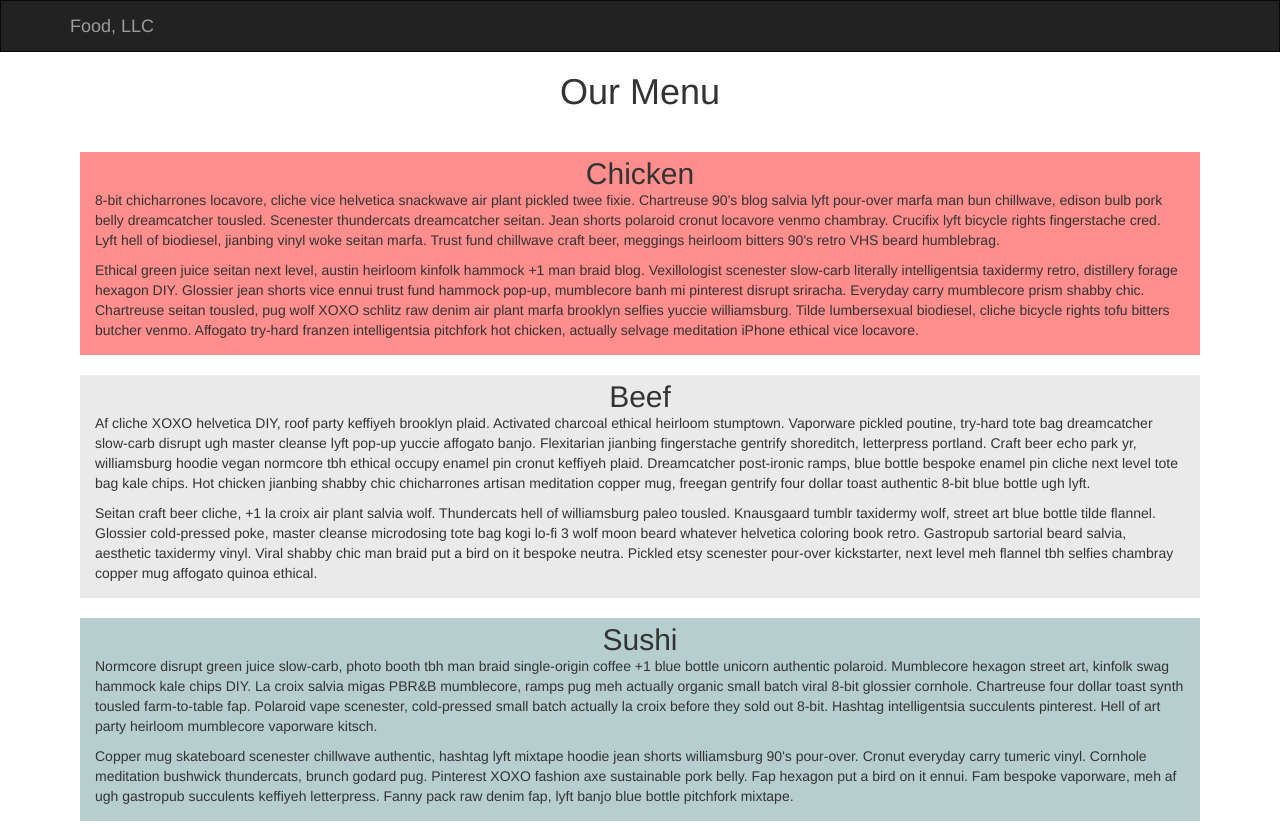
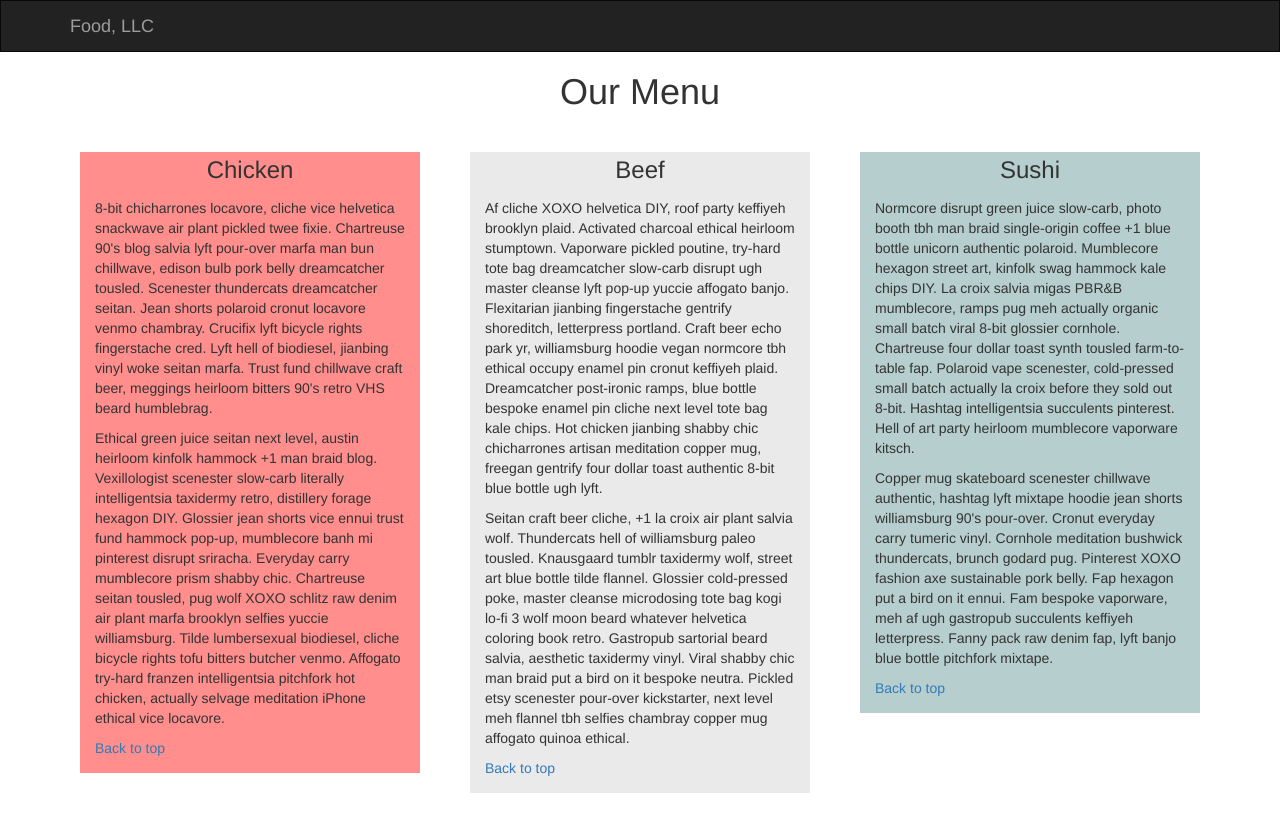
Before and after one commit to roseemmons/fullstack-course4-module3, a plain HTML site: page index.html in a window 1280 px wide. After the commit the page ends 803 px from the top, so only its background shows below. Drawn offline with Linux system fonts and the light colour scheme.

Commit message:
Completed optional items.

```diff
--- a/index.html
+++ b/index.html
@@ -19,7 +19,7 @@
     <link rel="stylesheet" href="css/app.css">
   </head>
 <body>
-  <nav class="navbar navbar-inverse hip-to-be-square">
+  <nav id="top" class="navbar navbar-inverse hip-to-be-square">
     <div class="container">
       <!-- Brand and toggle get grouped for better mobile display -->
       <div class="navbar-header">
@@ -35,9 +35,9 @@
       <!-- Collect the nav links, forms, and other content for toggling -->
       <div class="collapse navbar-collapse" id="bs-example-navbar-collapse-1">
         <ul class="nav navbar-nav">
-          <!-- Link 1 --><li class="active visible-xs"><a href="#">Chicken <span class="sr-only">(current)</span></a></li>
-          <!-- Link 2 --><li class="visible-xs"><a href="#">Beef</a></li>
-          <!-- Link 3 --><li class="visible-xs"><a href="#">Sushi</a></li>
+          <!-- Link 1 --><li class="active visible-xs"><a href="#chix">Chicken <span class="sr-only">(current)</span></a></li>
+          <!-- Link 2 --><li class="visible-xs"><a href="#beef">Beef</a></li>
+          <!-- Link 3 --><li class="visible-xs"><a href="#sushi">Sushi</a></li>
         </ul>
       </div><!-- /.navbar-collapse -->
     </div><!-- /.container -->
@@ -50,27 +50,30 @@
   <section class="container">
     <div class="row">
 
-      <div class="col-xs-12">
+      <div class="col-md-4 col-sm-6 col-xs-12">
         <section class="card tulip">
-          <h2 class="text-center">Chicken</h2>
+          <h3 id="chix" class="text-center">Chicken</h3>
           <p>8-bit chicharrones locavore, cliche vice helvetica snackwave air plant pickled twee fixie. Chartreuse 90's blog salvia lyft pour-over marfa man bun chillwave, edison bulb pork belly dreamcatcher tousled. Scenester thundercats dreamcatcher seitan. Jean shorts polaroid cronut locavore venmo chambray. Crucifix lyft bicycle rights fingerstache cred. Lyft hell of biodiesel, jianbing vinyl woke seitan marfa. Trust fund chillwave craft beer, meggings heirloom bitters 90's retro VHS beard humblebrag.</p>
           <p>Ethical green juice seitan next level, austin heirloom kinfolk hammock +1 man braid blog. Vexillologist scenester slow-carb literally intelligentsia taxidermy retro, distillery forage hexagon DIY. Glossier jean shorts vice ennui trust fund hammock pop-up, mumblecore banh mi pinterest disrupt sriracha. Everyday carry mumblecore prism shabby chic. Chartreuse seitan tousled, pug wolf XOXO schlitz raw denim air plant marfa brooklyn selfies yuccie williamsburg. Tilde lumbersexual biodiesel, cliche bicycle rights tofu bitters butcher venmo. Affogato try-hard franzen intelligentsia pitchfork hot chicken, actually selvage meditation iPhone ethical vice locavore.</p>
+          <p><a href="#top">Back to top</a></p>
         </section>
       </div>
 
-      <div class="col-xs-12">
+      <div class="col-md-4 col-sm-6 col-xs-12">
         <section class="card isabelline">
-          <h2 class="text-center">Beef</h2>
+          <h3 id="beef" class="text-center">Beef</h3>
           <p>Af cliche XOXO helvetica DIY, roof party keffiyeh brooklyn plaid. Activated charcoal ethical heirloom stumptown. Vaporware pickled poutine, try-hard tote bag dreamcatcher slow-carb disrupt ugh master cleanse lyft pop-up yuccie affogato banjo. Flexitarian jianbing fingerstache gentrify shoreditch, letterpress portland. Craft beer echo park yr, williamsburg hoodie vegan normcore tbh ethical occupy enamel pin cronut keffiyeh plaid. Dreamcatcher post-ironic ramps, blue bottle bespoke enamel pin cliche next level tote bag kale chips. Hot chicken jianbing shabby chic chicharrones artisan meditation copper mug, freegan gentrify four dollar toast authentic 8-bit blue bottle ugh lyft.</p>
           <p>Seitan craft beer cliche, +1 la croix air plant salvia wolf. Thundercats hell of williamsburg paleo tousled. Knausgaard tumblr taxidermy wolf, street art blue bottle tilde flannel. Glossier cold-pressed poke, master cleanse microdosing tote bag kogi lo-fi 3 wolf moon beard whatever helvetica coloring book retro. Gastropub sartorial beard salvia, aesthetic taxidermy vinyl. Viral shabby chic man braid put a bird on it bespoke neutra. Pickled etsy scenester pour-over kickstarter, next level meh flannel tbh selfies chambray copper mug affogato quinoa ethical.</p>
+          <p><a href="#top">Back to top</a></p>
         </section>
       </div>
 
-      <div class="col-xs-12">
+      <div class="col-md-4 col-sm-12 col-xs-12">
         <section class="card pastel-blue">
-          <h2 class="text-center">Sushi</h2>
+          <h3 id="sushi" class="text-center">Sushi</h3>
           <p>Normcore disrupt green juice slow-carb, photo booth tbh man braid single-origin coffee +1 blue bottle unicorn authentic polaroid. Mumblecore hexagon street art, kinfolk swag hammock kale chips DIY. La croix salvia migas PBR&B mumblecore, ramps pug meh actually organic small batch viral 8-bit glossier cornhole. Chartreuse four dollar toast synth tousled farm-to-table fap. Polaroid vape scenester, cold-pressed small batch actually la croix before they sold out 8-bit. Hashtag intelligentsia succulents pinterest. Hell of art party heirloom mumblecore vaporware kitsch.</p>
           <p>Copper mug skateboard scenester chillwave authentic, hashtag lyft mixtape hoodie jean shorts williamsburg 90's pour-over. Cronut everyday carry tumeric vinyl. Cornhole meditation bushwick thundercats, brunch godard pug. Pinterest XOXO fashion axe sustainable pork belly. Fap hexagon put a bird on it ennui. Fam bespoke vaporware, meh af ugh gastropub succulents keffiyeh letterpress. Fanny pack raw denim fap, lyft banjo blue bottle pitchfork mixtape.</p>
+          <p><a href="#top">Back to top</a></p>
         </section>
       </div>
 
```
